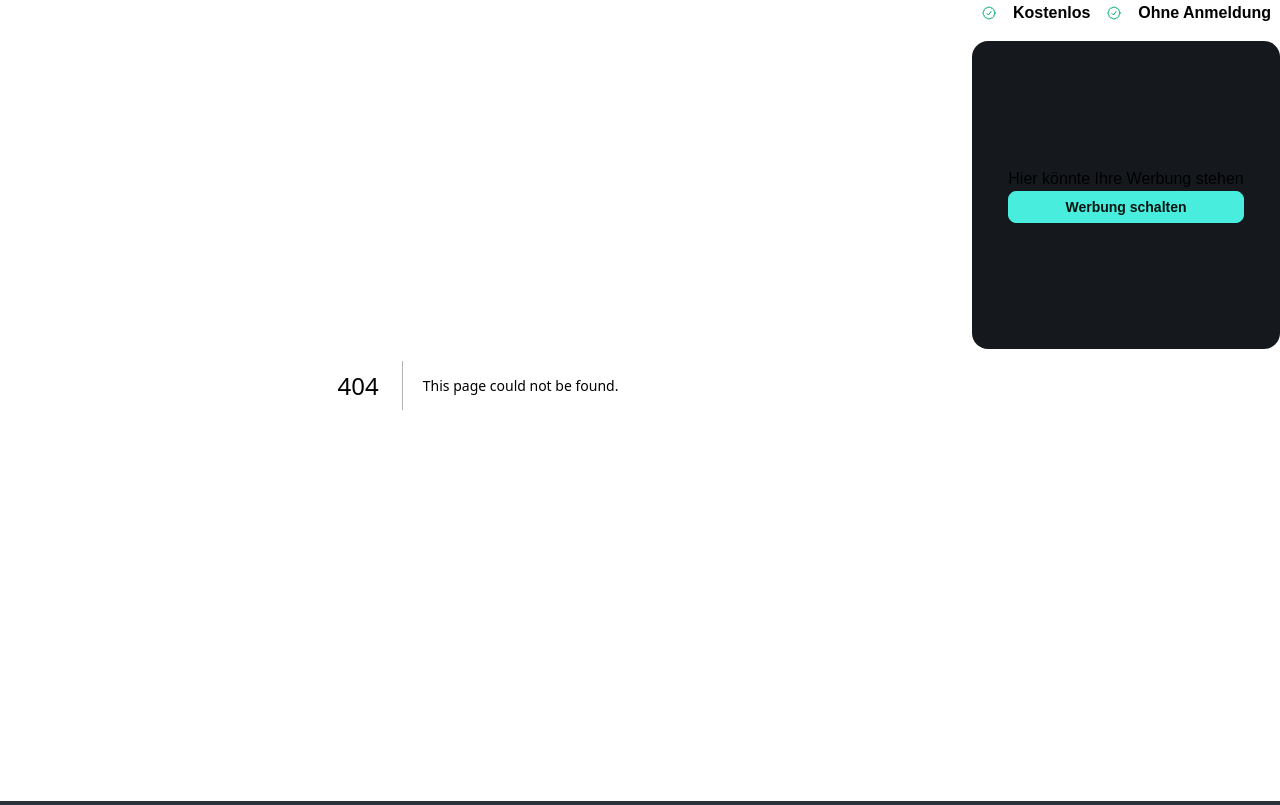
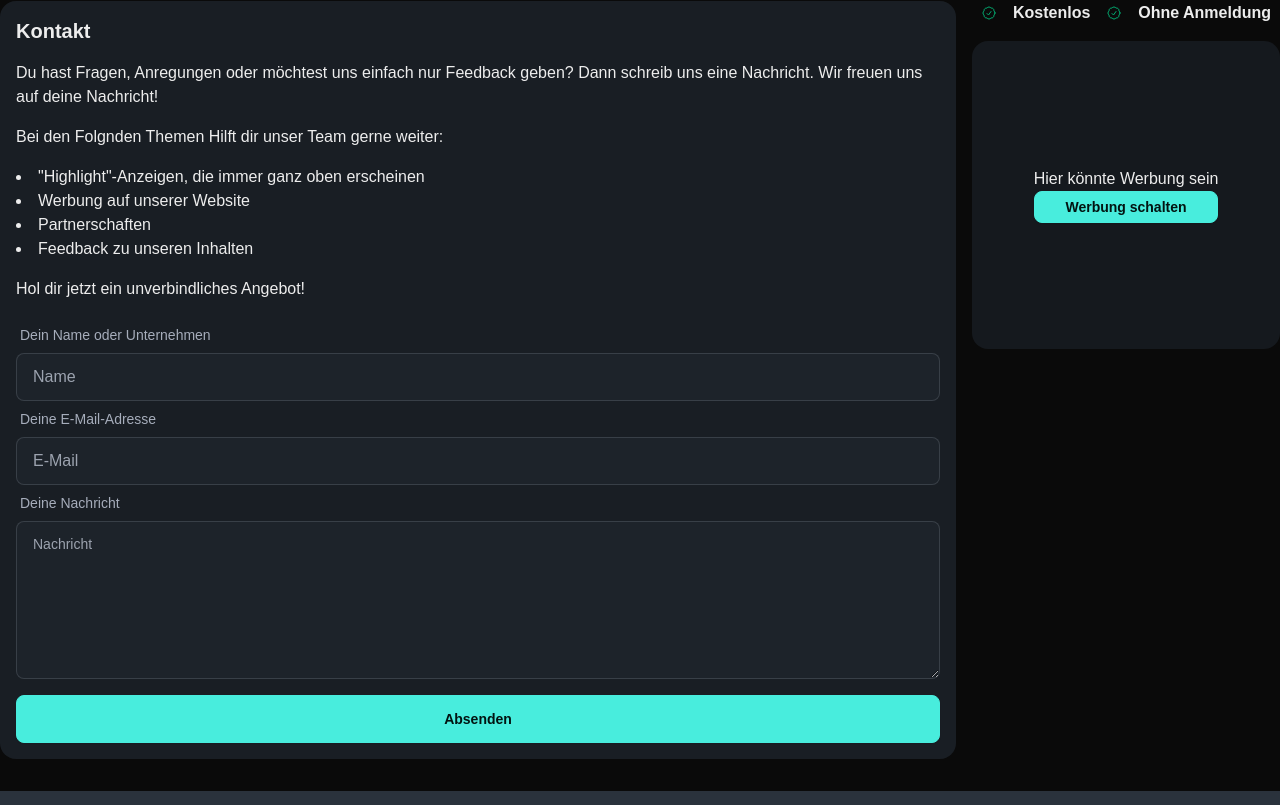
Before and after one commit to TobiasWust/gleitschirmjobs, a Next.js app: page /contact in a window 1280 px wide. Before the commit this address had no page. Shown: the part 335-1140 px from the top of the page. Built offline with nearby package versions, Linux system fonts and the light colour scheme.

Commit message:
add contact form

```diff
--- /dev/null
+++ b/src/app/contact/page.tsx
@@ -0,0 +1,85 @@
+'use client';
+
+import { FormEvent, useState } from "react";
+
+export default function ContactPage() {
+  const [status, setStatus] = useState<string | null>(null);
+  const [error, setError] = useState<string | null>(null);
+
+  const handleFormSubmit = async (event: FormEvent) => {
+    event.preventDefault();
+    try {
+      setStatus('pending');
+      setError(null);
+      const myForm = event.target;
+      const formData = new FormData(myForm as HTMLFormElement);
+      const res = await fetch('/__forms.html', {
+        method: 'POST',
+        headers: { 'Content-Type': 'application/x-www-form-urlencoded' },
+        body: new URLSearchParams(formData as unknown as Record<string, string>,).toString()
+      });
+      if (res.status === 200) {
+        setStatus('ok');
+      } else {
+        setStatus('error');
+        setError(`${res.status} ${res.statusText}`);
+      }
+    } catch (e) {
+      setStatus('error');
+      setError(`${e}`);
+    }
+  };
+
+  return (
+    <main className="py-4">
+      <div className="bg-base-200 rounded-2xl p-4 grid gap-4">
+        <div className="flex justify-between">
+          <h1 className="card-title flex-wrap">Kontakt</h1>
+        </div>
+        <p>
+          Du hast Fragen, Anregungen oder möchtest uns einfach nur Feedback geben? Dann schreib uns eine Nachricht. Wir freuen uns auf deine Nachricht!
+        </p>
+        <p>Bei den Folgnden Themen Hilft dir unser Team gerne weiter:</p>
+        <ul className="list-disc list-inside">
+          <li>&quot;Highlight&quot;-Anzeigen, die immer ganz oben erscheinen</li>
+          <li>Werbung auf unserer Website</li>
+          <li>Partnerschaften</li>
+          <li>Feedback zu unseren Inhalten</li>
+        </ul>
+        <p>Hol dir jetzt ein unverbindliches Angebot!</p>
+        <form onSubmit={handleFormSubmit} name="contact" method="POST" netlify-honeypot="bot-field" data-netlify="true">
+          <input type="hidden" name="form-name" value="contact" />
+
+          <div className="form-control">
+            <label className="label">
+              <span className="label-text">Dein Name oder Unternehmen</span>
+            </label>
+            <input type="text" placeholder="Name" required className="input input-bordered" maxLength={160} />
+
+            <label className="label">
+              <span className="label-text">Deine E-Mail-Adresse</span>
+            </label>
+            <input type="email" placeholder="E-Mail" required className="input input-bordered" maxLength={160} />
+
+            <label className="label">
+              <span className="label-text">Deine Nachricht</span>
+            </label>
+            <textarea placeholder="Nachricht" required rows={5} className="textarea textarea-bordered" maxLength={5000}></textarea>
+
+            <button className="btn btn-primary mt-4" type="submit" disabled={status === 'pending'}>Absenden</button>
+            {status === 'ok' && (
+              <p>
+                Vielen Dank für deine Nachricht! Wir melden uns so schnell wie möglich bei dir.
+              </p>
+            )}
+            {status === 'error' && (
+              <p>
+                Error: {error}
+              </p>
+            )}
+          </div>
+        </form>
+      </div>
+    </main>
+  )
+}
--- a/src/app/post/page.tsx
+++ b/src/app/post/page.tsx
@@ -23,7 +23,7 @@ export default function PostPage() {
         <div className="flex justify-between">
           <h1 className="card-title flex-wrap">Neue Anzeige</h1>
         </div>
-        <p className="text-yellow-300 p-4" >Soll die Anzeige immer ganz oben erscheinen? <Link className="link" href="/contact">Kontaktiere uns für ein Angebot.</Link></p>
+        <p className="text-yellow-300 p-4" >Soll die Anzeige immer ganz oben erscheinen? <Link className="link" href="/contact">Kontaktiere uns für ein Angebot</Link> nach dem Absenden der Anzeige.</p>
         <form>
           <div className="form-control">
             <label className="label">
@@ -43,32 +43,32 @@ export default function PostPage() {
             <label className="label">
               <span className="label-text">Titel der Anzeige</span>
             </label>
-            <input type="text" placeholder="Titel" required className="input input-bordered" />
+            <input type="text" placeholder="Titel" required className="input input-bordered" maxLength={160} />
 
             <label className="label">
               <span className="label-text">Dein Name oder Unternehmen</span>
             </label>
-            <input type="text" placeholder="Name" required className="input input-bordered" />
+            <input type="text" placeholder="Name" required className="input input-bordered" maxLength={160} />
 
             <label className="label">
               <span className="label-text">Website <span className="text-xs">(optional)</span></span>
             </label>
-            <input type="text" placeholder="Website" className="input input-bordered" />
+            <input type="text" placeholder="Website" className="input input-bordered" maxLength={160} />
 
             <label className="label">
               <span className="label-text">Ort <span className="text-xs">(optional)</span></span>
             </label>
-            <input type="text" placeholder="Ort" className="input input-bordered" />
+            <input type="text" placeholder="Ort" className="input input-bordered" maxLength={60} />
 
             <label className="label">
               <span className="label-text">Anzeigentext</span>
             </label>
-            <textarea placeholder="Beschreibung" required rows={5} className="textarea textarea-bordered"></textarea>
+            <textarea placeholder="Beschreibung" required rows={5} className="textarea textarea-bordered" maxLength={5000}></textarea>
 
             <label className="label">
               <span className="label-text">Externer Link zur Ausschreibung <span className="text-xs">(optional)</span></span>
             </label>
-            <input type="text" placeholder="Anzeigenlink" className="input input-bordered" />
+            <input type="text" placeholder="Anzeigenlink" className="input input-bordered" maxLength={160} />
 
             <label className="label">
               <span className="label-text">Kategorie</span>
@@ -102,7 +102,7 @@ export default function PostPage() {
             <label className="label">
               <span className="label-text">E-Mail</span>
             </label>
-            <input type="email" placeholder="E-Mail" required className="input input-bordered" />
+            <input type="email" placeholder="E-Mail" required className="input input-bordered" maxLength={160} />
 
             <div className="p-4">
               <p className="text-xs text-slate-400">Die E-Mail-Adresse wird nicht veröffentlicht.</p>
--- a/src/components/Filterbar.tsx
+++ b/src/components/Filterbar.tsx
@@ -18,7 +18,7 @@ export default function Filterbar() {
         </Suspense>
 
         <div className="flex-1 text-right">
-          <Link href="/inserat" className="btn btn-primary ">Kostenlos inserieren</Link>
+          <Link href="/post" className="btn btn-primary ">Kostenlos inserieren</Link>
         </div>
       </div>
     </div>
--- a/src/components/Footer.tsx
+++ b/src/components/Footer.tsx
@@ -1,3 +1,4 @@
+import Link from "next/link";
 import { GiHearts } from "react-icons/gi";
 
 export default function Footer() {
@@ -6,14 +7,14 @@ export default function Footer() {
       <footer className="footer justify-center bg-neutral text-neutral-content p-10 mt-4">
         <nav>
           <h6 className="footer-title">Services</h6>
-          <a className="link link-hover">Inserieren</a>
-          <a className="link link-hover">Werben</a>
-          <a className="link link-hover">Highlight</a>
+          <Link href="/post" className="link link-hover">Inserieren</Link>
+          <Link href="/contact" className="link link-hover">Werben</Link>
+          <Link href="/contact" className="link link-hover">Highlight</Link>
         </nav>
         <nav>
           <h6 className="footer-title">Informationen</h6>
           <a className="link link-hover">Über</a>
-          <a className="link link-hover">Kontakt</a>
+          <Link href="/contact" className="link link-hover">Kontakt</Link>
           <a className="link link-hover">Datenschutz</a>
           <a className="link link-hover">Impressum</a>
         </nav>
--- a/src/components/Sidebar.tsx
+++ b/src/components/Sidebar.tsx
@@ -9,7 +9,7 @@ export default function Sidebar() {
         <HiOutlineCheckBadge className="text-success" />Ohne Anmeldung
       </div>
       <div className="skeleton aspect-square grid place-content-center p-4">
-        Hier könnte Ihre Werbung stehen
+        Hier könnte Werbung sein
         <Link className="btn btn-primary btn-sm" href="/contact">Werbung schalten</Link>
       </div>
     </aside>
```
Also changed, not shown: public/__forms.html (added, +14 -0 lines).
